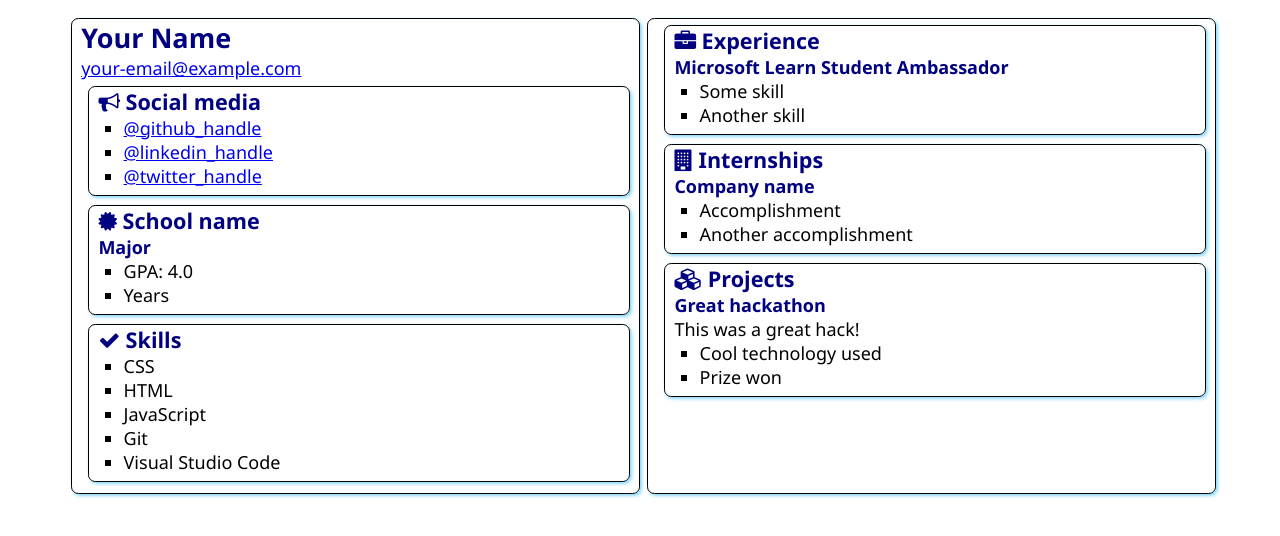
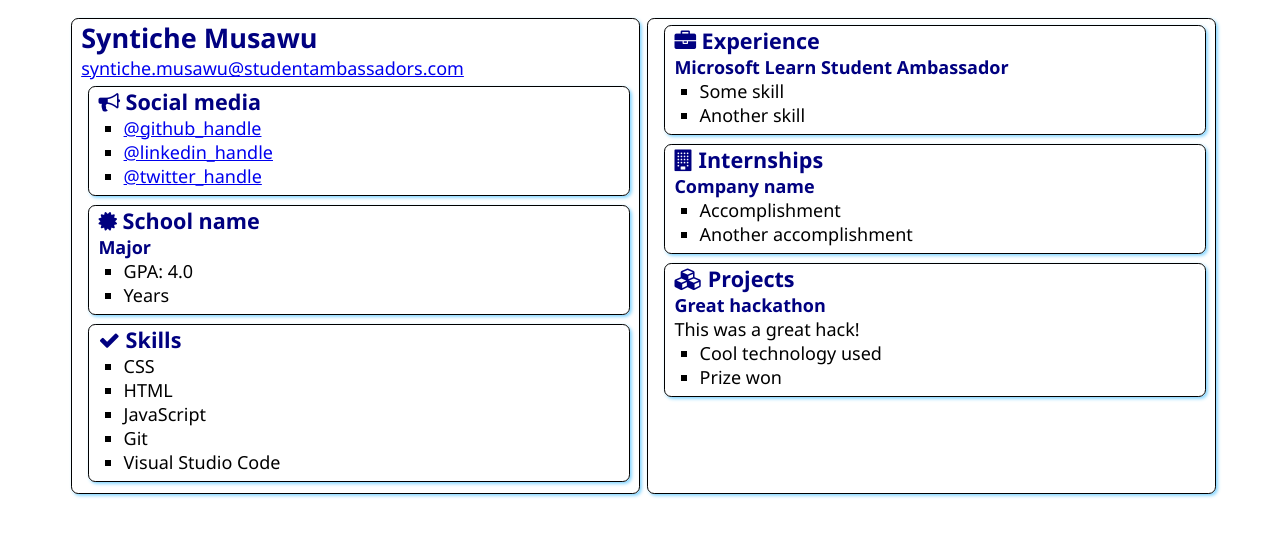
Before and after one commit to musawu/SATechnicalOnboarding, a plain HTML site: page src/index.html in a window 1280 px wide. Drawn offline with Linux system fonts and the light colour scheme.

Commit message:
Update index.html
I have changed my name

```diff
--- a/src/index.html
+++ b/src/index.html
@@ -12,8 +12,8 @@
 <body>
     <main>
         <article class="box">
-            <h1>Your Name</h1>
-            <div><a href="mailto:your.email@example.com">your-email@example.com</a></div>
+            <h1>Syntiche Musawu</h1>
+            <div><a href="mailto:syntiche.musawu@studentambassadors.com">syntiche.musawu@studentambassadors.com</a></div>
 
             <section class="box">
                 <h2>
```
